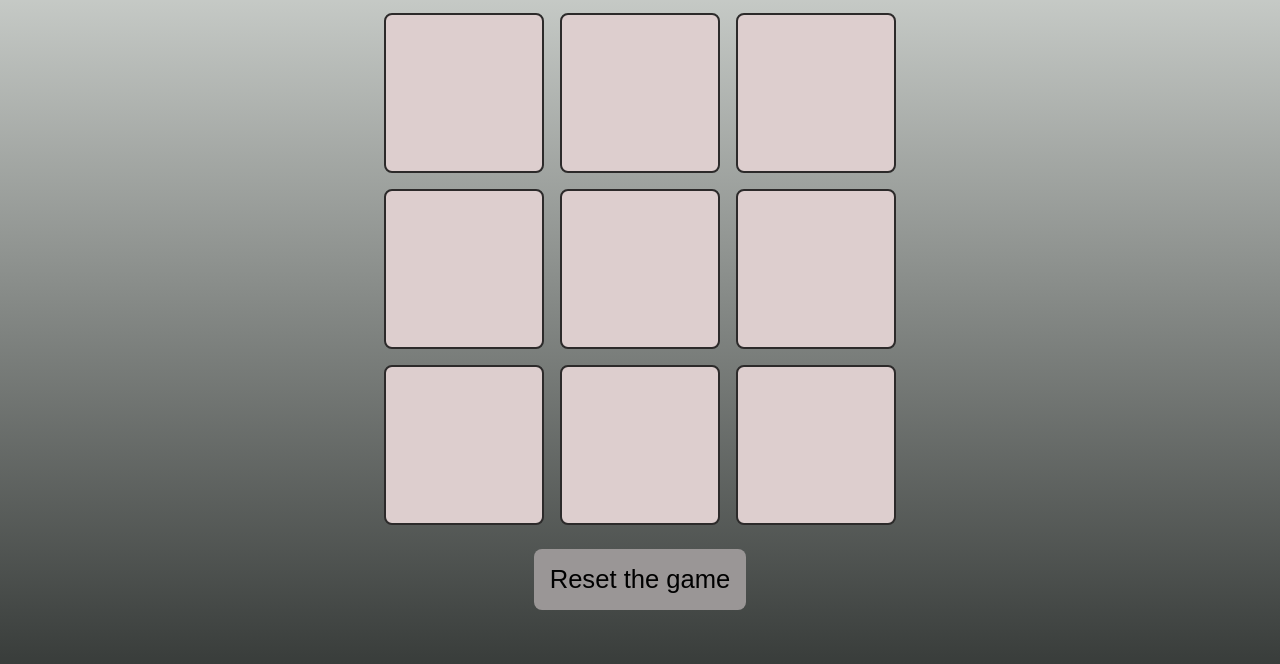
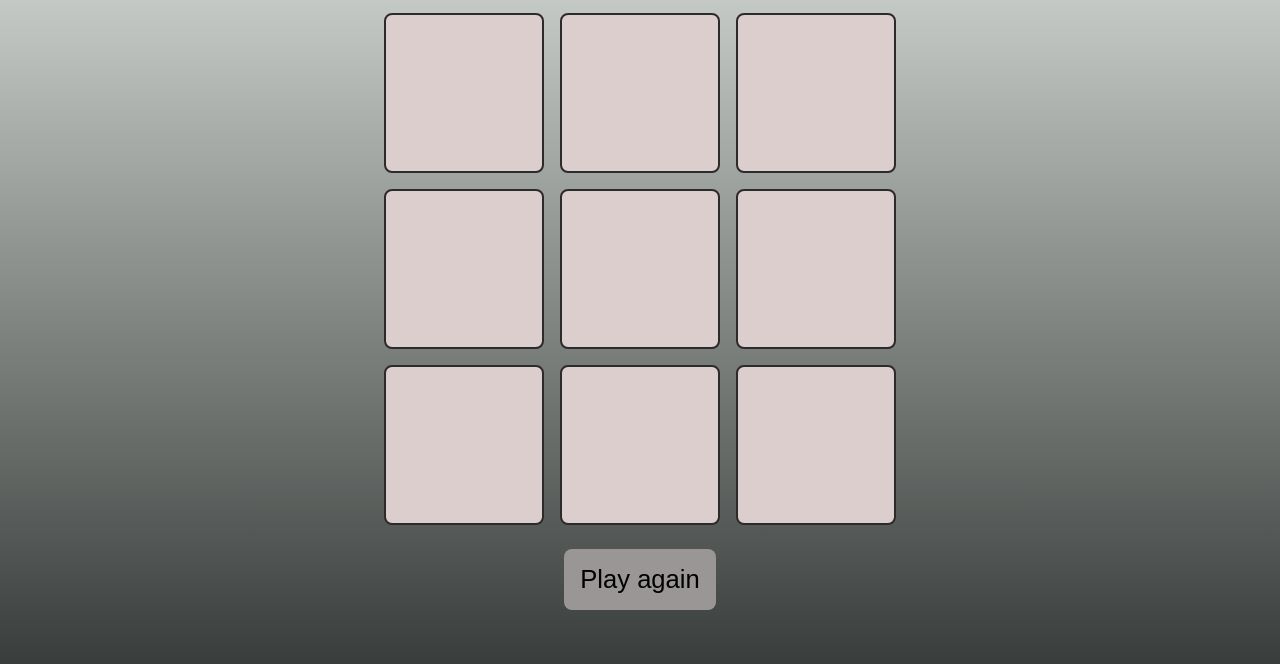
Before and after one commit to sirbuli/TicTacToe, a website built with Parcel: page index.html in a window 1280 px wide. Shown: the part 118-782 px from the top of the page. Built offline with nearby package versions, Linux system fonts and the light colour scheme.

Commit message:
Change look

```diff
--- a/index.html
+++ b/index.html
@@ -31,7 +31,7 @@
         <div class="board__item" data-pos="7"></div>
         <div class="board__item" data-pos="8"></div>
       </div>
-      <button class="btn">Reset the game</button>
+      <button class="btn">Play again</button>
     </div>
   </body>
 </html>
```
Also changed, not shown: README.md (added).
